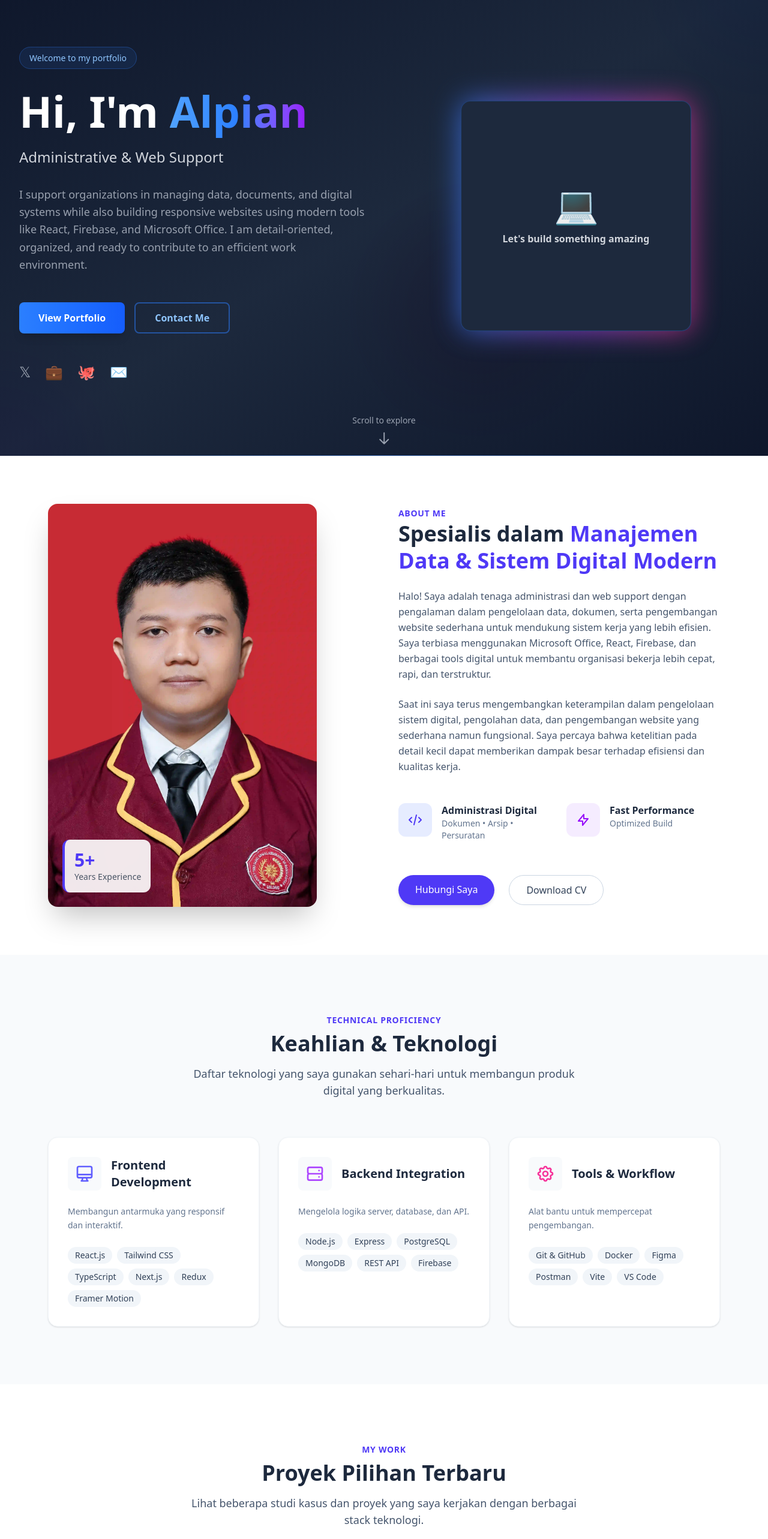
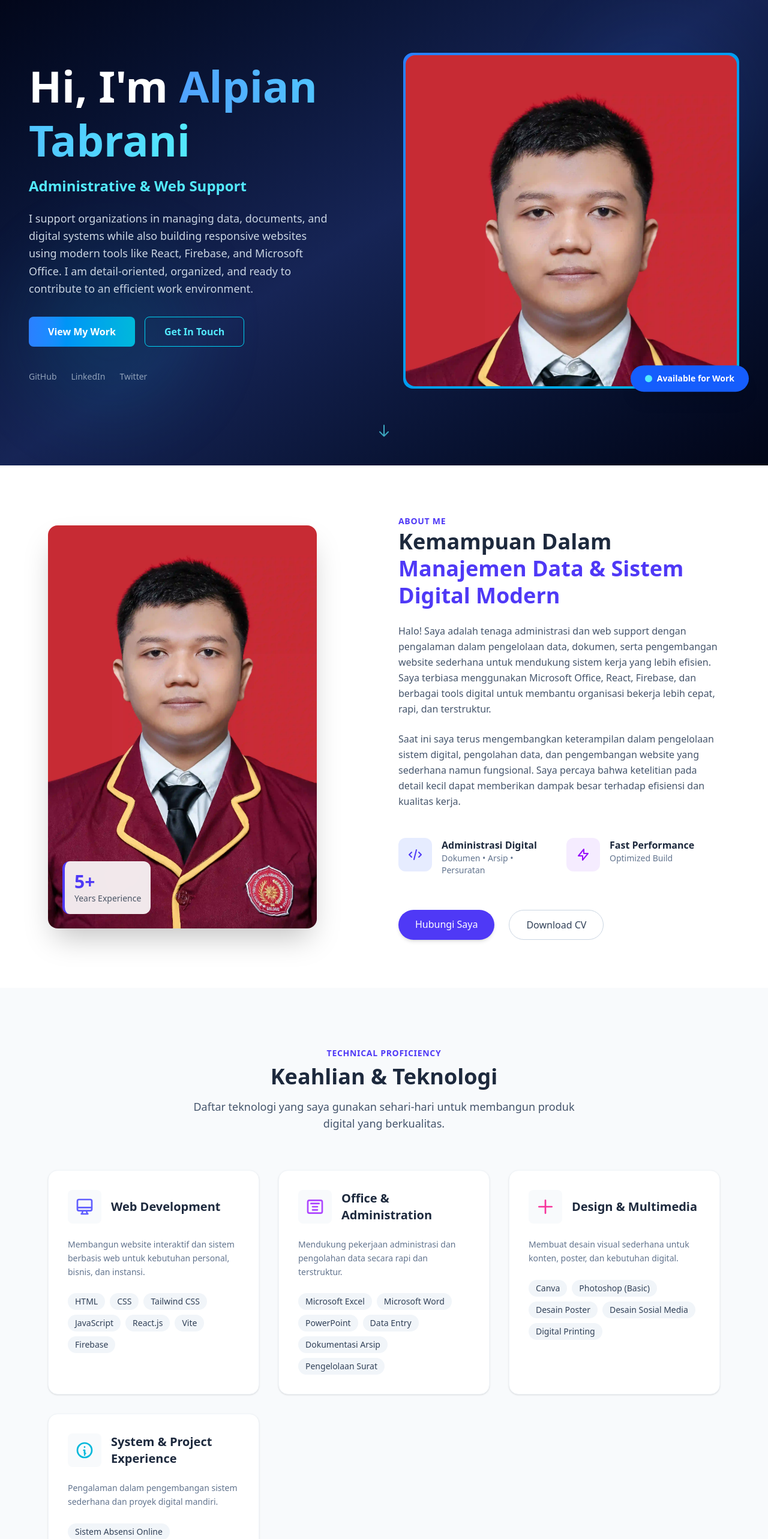
Before and after one commit to Smeagol03/myportfolio, a React (Vite) app: page / in a window 1280 px wide. Shown: the part 40-2606 px from the top of the page at 60% size. Built offline with nearby package versions, Linux system fonts and the light colour scheme.

Commit message:
sesuaian

```diff
--- a/package.json
+++ b/package.json
@@ -12,6 +12,7 @@
   "dependencies": {
     "@tailwindcss/vite": "^4.1.17",
     "gsap": "^3.13.0",
+    "lucide-react": "^0.555.0",
     "react": "^19.2.0",
     "react-dom": "^19.2.0",
     "tailwindcss": "^4.1.17"
--- a/src/komponen/About.jsx
+++ b/src/komponen/About.jsx
@@ -39,7 +39,7 @@ const About = () => {
                 About Me
               </span>
               <h2 className="text-3xl md:text-4xl font-bold text-slate-800 dark:text-white leading-tight">
-                Spesialis dalam{" "}
+                Kemampuan Dalam{" "}
                 <span className="text-indigo-600">
                   Manajemen Data & Sistem Digital Modern
                 </span>
--- a/src/komponen/Contact.jsx
+++ b/src/komponen/Contact.jsx
@@ -5,68 +5,80 @@ const contactInfo = [
   {
     icon: (
       <svg
-        className="w-6 h-6"
+        className="w-6 h-6 text-white"
         fill="none"
         viewBox="0 0 24 24"
         stroke="currentColor"
+        strokeWidth={1.8}
       >
         <path
           strokeLinecap="round"
           strokeLinejoin="round"
-          strokeWidth={2}
-          d="M3 8l7.89 5.26c.72.48 1.63.48 2.35 0L21 8M3 8V19a2 2 0 002 2h14a2 2 0 002-2V8M3 8l-.75-1.5M21 8l.75-1.5"
+          d="M21.75 6.75v10.5a2.25 2.25 0 01-2.25 2.25h-15A2.25 2.25 0 012.25 17.25V6.75m19.5 0A2.25 2.25 0 0019.5 4.5h-15a2.25 2.25 0 00-2.25 2.25m19.5 0l-7.5 6L2.25 6.75"
         />
       </svg>
     ),
-    label: "Email Utama",
-    value: "halo@namasaya.com",
-    link: "mailto:halo@namasaya.com",
+    label: "Email",
+    value: "alpiantabrani@gmail.com",
+    link: "mailto:alpiantabrani@gmail.com",
   },
+
   {
     icon: (
       <svg
-        className="w-6 h-6"
+        className="w-6 h-6 text-rose-600"
         fill="none"
         viewBox="0 0 24 24"
         stroke="currentColor"
+        strokeWidth={1.8}
       >
         <path
           strokeLinecap="round"
           strokeLinejoin="round"
-          strokeWidth={2}
-          d="M17.657 16.657L13.414 20.9a1.998 1.998 0 01-2.828 0l-4.243-4.243a8 8 0 1111.314 0z"
+          d="M12 2.25c-4.28 0-7.75 3.47-7.75 7.75 0 5.25 7.75 11.75 7.75 11.75s7.75-6.5 7.75-11.75c0-4.28-3.47-7.75-7.75-7.75z"
         />
-        <path
-          strokeLinecap="round"
-          strokeLinejoin="round"
-          strokeWidth={2}
-          d="M15 11a3 3 0 11-6 0 3 3 0 016 0z"
-        />
+        <circle cx="12" cy="10" r="3" />
       </svg>
     ),
     label: "Lokasi",
-    value: "Jakarta, Indonesia",
-    link: "https://maps.app.goo.gl/...",
+    value: "Lombok Timur, NTB, Indonesia",
+    link: "https://maps.app.goo.gl/8N4pYh9wrzA2KhxQ6",
   },
+
   {
     icon: (
       <svg
-        className="w-6 h-6"
+        className="w-6 h-6 text-green-600"
         fill="none"
         viewBox="0 0 24 24"
         stroke="currentColor"
+        strokeWidth={1.8}
       >
         <path
           strokeLinecap="round"
           strokeLinejoin="round"
-          strokeWidth={2}
-          d="M3 5a2 2 0 012-2h3.28a1 1 0 01.948.684l1.498 4.493a1 1 0 01-.502 1.21l-2.257 1.128a11.033 11.033 0 005.17 5.17l1.128-2.257a1 1 0 011.21-.502l4.493 1.498a1 1 0 01.684.949V19a2 2 0 01-2 2h-11a2 2 0 01-2-2v-14z"
+          d="M3 5a2 2 0 012-2h3.28a1 1 0 01.95.69l1.5 4.49a1 1 0 01-.5 1.21L8.97 10.53a11.03 11.03 0 004.5 4.5l1.14-2.25a1 1 0 011.21-.5l4.49 1.5a1 1 0 01.69.95V19a2 2 0 01-2 2h-1C9.82 21 3 14.18 3 6V5z"
         />
       </svg>
     ),
     label: "WhatsApp",
-    value: "+62 812 XXX XXX",
-    link: "https://wa.me/62812xxxxxx",
+    value: "+62 81xx-xxxx-xxx",
+    link: "https://wa.me/62XXXXXXXXXXX",
+  },
+
+  {
+    icon: (
+      <svg
+        className="w-6 h-6 text-slate-700 dark:text-slate-300"
+        fill="currentColor"
+        viewBox="0 0 24 24"
+      >
+        <path d="M12 .5C5.66.5.5 5.78.5 12.32c0 5.25 3.44 9.69 8.21 11.27.6.12.82-.26.82-.58v-2.05c-3.34.74-4.04-1.66-4.04-1.66-.54-1.43-1.33-1.81-1.33-1.81-1.09-.77.08-.76.08-.76 1.2.09 1.83 1.28 1.83 1.28 1.07 1.9 2.8 1.35 3.49 1.03.11-.8.42-1.35.76-1.66-2.67-.32-5.47-1.4-5.47-6.2 0-1.37.47-2.5 1.24-3.38-.12-.32-.54-1.62.12-3.38 0 0 1.01-.33 3.3 1.29a11.1 11.1 0 016 0c2.3-1.62 3.3-1.29 3.3-1.29.66 1.76.24 3.06.12 3.38.77.88 1.24 2.01 1.24 3.38 0 4.81-2.8 5.88-5.48 6.19.43.38.81 1.12.81 2.26v3.35c0 .32.21.7.82.58A11.85 11.85 0 0023.5 12.32C23.5 5.78 18.34.5 12 .5z" />
+      </svg>
+    ),
+    label: "GitHub",
+    value: "github.com/alpiantabrani",
+    link: "https://github.com/",
   },
 ];
 
--- a/src/komponen/Experience.jsx
+++ b/src/komponen/Experience.jsx
@@ -1,34 +1,51 @@
 const experienceData = [
   {
-    title: "Senior Fullstack Developer",
-    company: "Tech Innovator Solutions",
+    title: "Tenaga Teknis / Administrasi",
+    company: "Dinas Perumahan & Kawasan Permukiman Kab. Lombok Timur",
     description: [
-      "Memimpin tim yang terdiri dari 5 developer untuk merancang dan meluncurkan produk SaaS baru.",
-      "Mengoptimalkan performa aplikasi, menghasilkan peningkatan kecepatan loading sebesar 40%.",
-      "Mengimplementasikan alur kerja CI/CD menggunakan GitHub Actions dan AWS.",
+      "Mengelola dokumen dan arsip surat masuk dan keluar secara terstruktur.",
+      "Menyusun dan mendistribusikan surat menyurat internal dan eksternal.",
+      "Membantu pencatatan transaksi keuangan sederhana dan laporan administrasi.",
+      "Menyiapkan jadwal rapat serta mendukung kelancaran kegiatan kantor.",
+      "Terlibat dalam pengelolaan konten website dinas dan sistem e-government.",
     ],
-    tech: ["React", "Node.js", "AWS", "PostgreSQL", "Tailwind CSS"],
+    tech: [
+      "Microsoft Word",
+      "Microsoft Excel",
+      "Google Workspace",
+      "Website CMS",
+    ],
   },
   {
-    title: "Junior Frontend Engineer",
-    company: "Creative Digital Agency",
+    title: "Web Developer (Freelance & Personal Project)",
+    company: "Self-Employed",
     description: [
-      "Bertanggung jawab atas pengembangan UI/UX dari 15+ website klien menggunakan framework modern.",
-      "Melakukan testing dan debugging untuk memastikan kompatibilitas browser penuh.",
-      "Berpartisipasi aktif dalam sesi brainstorming desain dan wireframing.",
+      "Membangun website pemesanan bukber dan toko online sederhana.",
+      "Membuat sistem absensi berbasis web menggunakan Firebase.",
+      "Mengembangkan sistem komentar realtime dengan fitur hapus, reply, dan ekspor data.",
+      "Mengintegrasikan form & keranjang belanja dengan WhatsApp.",
     ],
-    tech: ["Vue.js", "SASS", "Firebase", "Git"],
+    tech: [
+      "HTML",
+      "Tailwind CSS",
+      "JavaScript",
+      "Firebase",
+      "Vite",
+      "Supabase",
+    ],
   },
   {
-    title: "Web Developer Intern",
-    company: "Startup Lokal XYZ",
+    title: "Praktik Kerja Lapangan (Multimedia)",
+    company: "Digital Printing Cahaya Mandiri",
     description: [
-      "Membantu dalam maintenance dan update konten website utama perusahaan.",
-      "Belajar dan mengimplementasikan dasar-dasar PHP dan MySQL.",
+      "Mengoperasikan mesin digital printing, cetak foto, dan cetak stiker.",
+      "Melakukan desain sederhana menggunakan Canva dan Photoshop.",
+      "Membantu dalam produksi sablon dan bordir pesanan pelanggan.",
     ],
-    tech: ["HTML", "CSS", "JavaScript", "PHP"],
+    tech: ["Canva", "Photoshop", "CorelDraw", "Digital Printing Tools"],
   },
 ];
+
 const Experience = () => {
   return (
     <section id="experience" className="py-24 bg-slate-50 dark:bg-slate-900">
@@ -82,7 +99,7 @@ const Experience = () => {
                     </p>
 
                     {/* Deskripsi */}
-                    <ul className="list-disc md:list-none ml-5 pl-3 space-y-2 text-slate-600 dark:text-slate-400 text-sm text-justify">
+                    <ul className="list-disc md:list-none space-y-2 text-slate-600 dark:text-slate-400 text-sm text-justify">
                       {exp.description.map((desc, idx) => (
                         <li key={idx}>{desc}</li>
                       ))}
--- a/src/komponen/Hero.jsx
+++ b/src/komponen/Hero.jsx
@@ -1,132 +1,124 @@
+import { useState, useEffect } from "react";
 import Bg from "/my.webp";
 
 const Hero = () => {
-  const handleScrollDown = () => {
-    window.scrollTo({
-      top: window.innerHeight,
-      behavior: "smooth",
-    });
+  const nama = "Alpian Tabrani";
+  const role = "Administrative & Web Support";
+  const deskrisi =
+    "I support organizations in managing data, documents, and digital systems while also building responsive websites using modern tools like React, Firebase, and Microsoft Office. I am detail-oriented, organized, and ready to contribute to an efficient work environment.";
+  const [isVisible, setIsVisible] = useState(false);
+  const handleCTAclick = () => {
+    // Scroll to Projects section
+    const projectsSection = document.getElementById("about");
+    if (projectsSection) {
+      projectsSection.scrollIntoView({ behavior: "smooth" });
+    }
   };
+  useEffect(() => {
+    // Trigger animation on mount
+    setIsVisible(true);
+  }, []);
 
   return (
-    <section className="min-h-screen bg-linear-to-br from-slate-900 via-slate-800 to-slate-900 text-white overflow-hidden relative">
-      {/* Animated background elements */}
-      <div className="absolute inset-0 overflow-hidden">
-        <div className="absolute -top-40 -right-40 w-80 h-80 bg-blue-500 rounded-full mix-blend-multiply filter blur-3xl opacity-20 animate-blob"></div>
-        <div className="absolute -bottom-40 -left-40 w-80 h-80 bg-purple-500 rounded-full mix-blend-multiply filter blur-3xl opacity-20 animate-blob animation-delay-2000"></div>
-        <div className="absolute top-1/2 left-1/2 w-80 h-80 bg-pink-500 rounded-full mix-blend-multiply filter blur-3xl opacity-20 animate-blob animation-delay-4000"></div>
+    <section className="relative w-full min-h-screen bg-linear-to-br from-slate-950 via-blue-950 to-slate-950 overflow-hidden">
+      {/* Subtle background elements - lightweight */}
+      <div className="absolute inset-0 opacity-20">
+        <div className="absolute top-20 right-10 w-72 h-72 bg-blue-500 rounded-full mix-blend-multiply filter blur-3xl animate-pulse"></div>
+        <div
+          className="absolute bottom-20 left-10 w-72 h-72 bg-cyan-500 rounded-full mix-blend-multiply filter blur-3xl animate-pulse"
+          style={{ animationDelay: "2s" }}
+        ></div>
       </div>
 
-      {/* Content */}
-      <div className="relative z-10 max-w-7xl mx-auto px-4 sm:px-6 lg:px-8 min-h-screen flex flex-col justify-center py-20 lg:py-0">
-        <div className="grid grid-cols-1 lg:grid-cols-2 gap-10 lg:gap-16 items-center">
-          {/* LEFT CONTENT */}
-          <div className="space-y-6 sm:space-y-8 animate-fade-in text-center lg:text-left">
-            {/* Badge */}
-            <div className="inline-block mx-auto lg:mx-0">
-              <span className="px-4 py-2 rounded-full bg-blue-500/10 border border-blue-500/30 text-blue-300 text-sm font-medium">
-                Welcome to my portfolio
-              </span>
-            </div>
-
-            {/* Main heading */}
-            <div className="space-y-4">
-              <h1 className="text-3xl sm:text-4xl md:text-6xl xl:text-7xl font-bold leading-tight">
+      {/* Main content */}
+      <div className="relative z-10 max-w-7xl mx-auto px-6 sm:px-8 lg:px-12 py-20 sm:py-32 flex flex-col justify-center min-h-screen">
+        <div className="grid grid-cols-1 lg:grid-cols-2 gap-12 lg:gap-16 items-center">
+          {/* Left side - Text content */}
+          <div
+            className={`transform transition-all duration-1000 ${
+              isVisible
+                ? "opacity-100 translate-y-0"
+                : "opacity-0 translate-y-10"
+            }`}
+          >
+            {/* Name */}
+            <h1 className="text-5xl sm:text-6xl lg:text-7xl font-bold text-white mb-4 leading-tight">
               Hi, I'm{" "}
-                <span className="bg-linear-to-r from-blue-400 via-blue-500 to-purple-600 bg-clip-text text-transparent">
-                  Alpian
+              <span className="text-transparent bg-clip-text bg-linear-to-r from-blue-400 to-cyan-300">
+                {nama}
               </span>
             </h1>
 
-              <p className="text-base sm:text-lg md:text-xl xl:text-2xl text-gray-300 font-light">
-                Administrative & Web Support
+            {/* Job Title */}
+            <p className="text-xl sm:text-2xl text-cyan-300 font-semibold mb-6">
+              {role}
             </p>
-            </div>
 
-            {/* Description */}
-            <p className="text-sm sm:text-base md:text-lg text-gray-400 max-w-xl mx-auto lg:mx-0 leading-relaxed">
-              I support organizations in managing data, documents, and digital
-              systems while also building responsive websites using modern tools
-              like React, Firebase, and Microsoft Office. I am detail-oriented,
-              organized, and ready to contribute to an efficient work
-              environment.
+            {/* Tagline */}
+            <p className="text-base sm:text-lg text-slate-300 mb-8 max-w-lg leading-relaxed">
+              {deskrisi}
             </p>
 
             {/* CTA Buttons */}
-            <div className="flex flex-wrap justify-center lg:justify-start gap-4 pt-4">
+            <div className="flex flex-wrap gap-4">
               <button
-                onClick={handleScrollDown}
-                className="px-6 sm:px-8 py-3 bg-linear-to-r from-blue-500 to-blue-600 rounded-lg font-semibold hover:from-blue-600 hover:to-blue-700 transition-all duration-300 transform hover:scale-105 shadow-lg hover:shadow-blue-500/50"
+                onClick={handleCTAclick}
+                className="px-8 py-3 bg-linear-to-r from-blue-500 to-cyan-500 text-white font-semibold rounded-lg hover:shadow-lg hover:shadow-blue-500/50 transform hover:scale-105 transition-all duration-200"
               >
-                View Portfolio
+                View My Work
               </button>
-
-              <button className="px-6 sm:px-8 py-3 border-2 border-blue-500/50 rounded-lg font-semibold text-blue-300 hover:border-blue-400 hover:bg-blue-500/10 transition-all duration-300">
-                Contact Me
+              <button className="px-8 py-3 border border-cyan-400 text-cyan-300 font-semibold rounded-lg hover:bg-cyan-400 hover:bg-opacity-10 transition-all duration-200">
+                Get In Touch
               </button>
             </div>
 
             {/* Social Links */}
-            <div className="flex justify-center lg:justify-start gap-6 pt-4 text-xl md:text-2xl">
+            <div className="flex gap-6 mt-10">
+              {["GitHub", "LinkedIn", "Twitter"].map((social, index) => (
                 <a
+                  key={index}
                   href="#"
-                className="text-gray-400 hover:text-blue-400 transition-colors"
+                  className="text-slate-400 hover:text-cyan-300 transition-colors duration-200 text-sm font-medium"
                 >
-                𝕏
+                  {social}
                 </a>
-              <a
-                href="#"
-                className="text-gray-400 hover:text-blue-400 transition-colors"
-              >
-                💼
-              </a>
-              <a
-                href="#"
-                className="text-gray-400 hover:text-blue-400 transition-colors"
-              >
-                🐙
-              </a>
-              <a
-                href="#"
-                className="text-gray-400 hover:text-blue-400 transition-colors"
-              >
-                ✉️
-              </a>
+              ))}
             </div>
           </div>
 
-          {/* RIGHT CONTENT */}
-          <div className="hidden md:flex justify-center items-center animate-slide-up">
-            <div className="relative w-64 h-64 sm:w-72 sm:h-72 md:w-80 md:h-80 xl:w-96 xl:h-96">
-              {/* Glowing border */}
-              <div className="absolute inset-0 bg-linear-to-r from-blue-500 via-purple-500 to-pink-500 rounded-2xl opacity-70 blur-xl animate-pulse"></div>
+          {/* Right side - Visual element */}
+          <div
+            className={`transform transition-all duration-1000 delay-200 ${
+              isVisible
+                ? "opacity-100 translate-x-0"
+                : "opacity-0 translate-x-10"
+            }`}
+          >
+            <div className="relative w-full aspect-square">
+              {/* Avatar circle with linear border */}
+              <div className="w-full h-full rounded-2xl bg-linear-to-br from-blue-500 to-cyan-500 p-1">
+                <img
+                  src={Bg}
+                  alt="Profile"
+                  className="w-full h-full rounded-2xl object-top object-cover"
+                />
+              </div>
 
-              {/* Content box */}
-              <div className="absolute inset-0 bg-slate-800 rounded-2xl border border-blue-500/30 flex items-center justify-center text-center p-6">
-                <div>
-                  <div className="text-5xl sm:text-6xl mb-4">💻</div>
-                  <p className="text-gray-300 font-semibold text-sm sm:text-base">
-                    Let's build something amazing
-                  </p>
-                </div>
+              {/* Floating badge */}
+              <div className="absolute -bottom-4 -right-4 bg-blue-600 text-white px-6 py-3 rounded-full shadow-xl flex items-center gap-2 animate-bounce">
+                <div className="w-3 h-3 bg-cyan-300 rounded-full"></div>
+                <span className="text-sm font-semibold">
+                  Available for Work
+                </span>
               </div>
             </div>
           </div>
         </div>
 
         {/* Scroll indicator */}
-        <div className="absolute bottom-2 left-1/2 transform -translate-x-1/2 animate-bounce">
-          <button
-            onClick={handleScrollDown}
-            className="flex flex-col items-center gap-2 text-gray-400 hover:text-blue-400 transition-colors"
-            aria-label="Scroll down"
-          >
-            <span className="text-xs sm:text-sm font-medium">
-              Scroll to explore
-            </span>
-
+        <div className="absolute bottom-10 left-1/2 transform -translate-x-1/2 animate-bounce">
           <svg
-              className="w-5 h-5 sm:w-6 sm:h-6"
+            className="w-6 h-6 text-cyan-300 opacity-70"
             fill="none"
             stroke="currentColor"
             viewBox="0 0 24 24"
@@ -138,12 +130,8 @@ const Hero = () => {
               d="M19 14l-7 7m0 0l-7-7m7 7V3"
             />
           </svg>
-          </button>
         </div>
       </div>
-
-      {/* Decorative line */}
-      <div className="absolute bottom-0 left-0 right-0 h-px bg-linear-to-r from-transparent via-blue-500 to-transparent opacity-50"></div>
     </section>
   );
 };
--- a/src/komponen/Skills.jsx
+++ b/src/komponen/Skills.jsx
@@ -2,7 +2,7 @@ import React from "react";
 
 const skillsData = [
   {
-    category: "Frontend Development",
+    category: "Web Development",
     icon: (
       <svg
         className="w-8 h-8 text-indigo-500"
@@ -18,18 +18,21 @@ const skillsData = [
         />
       </svg>
     ),
-    description: "Membangun antarmuka yang responsif dan interaktif.",
+    description:
+      "Membangun website interaktif dan sistem berbasis web untuk kebutuhan personal, bisnis, dan instansi.",
     items: [
+      "HTML",
+      "CSS",
+      "Tailwind CSS",
+      "JavaScript",
       "React.js",
-      "Tailwind CSS",
-      "TypeScript",
-      "Next.js",
-      "Redux",
-      "Framer Motion",
+      "Vite",
+      "Firebase",
     ],
   },
+
   {
-    category: "Backend Integration",
+    category: "Office & Administration",
     icon: (
       <svg
         className="w-8 h-8 text-purple-500"
@@ -41,22 +44,24 @@ const skillsData = [
           strokeLinecap="round"
           strokeLinejoin="round"
           strokeWidth={2}
-          d="M5 12h14M5 12a2 2 0 01-2-2V6a2 2 0 012-2h14a2 2 0 012 2v4a2 2 0 01-2 2M5 12a2 2 0 00-2 2v4a2 2 0 002 2h14a2 2 0 002-2v-4a2 2 0 00-2-2m-2-4h.01M17 16h.01"
+          d="M9 12h6M9 16h6M7 8h10M5 20h14a2 2 0 002-2V6a2 2 0 00-2-2H5a2 2 0 00-2 2v12a2 2 0 002 2z"
         />
       </svg>
     ),
-    description: "Mengelola logika server, database, dan API.",
+    description:
+      "Mendukung pekerjaan administrasi dan pengolahan data secara rapi dan terstruktur.",
     items: [
-      "Node.js",
-      "Express",
-      "PostgreSQL",
-      "MongoDB",
-      "REST API",
-      "Firebase",
+      "Microsoft Excel",
+      "Microsoft Word",
+      "PowerPoint",
+      "Data Entry",
+      "Dokumentasi Arsip",
+      "Pengelolaan Surat",
     ],
   },
+
   {
-    category: "Tools & Workflow",
+    category: "Design & Multimedia",
     icon: (
       <svg
         className="w-8 h-8 text-pink-500"
@@ -68,18 +73,47 @@ const skillsData = [
           strokeLinecap="round"
           strokeLinejoin="round"
           strokeWidth={2}
-          d="M10.325 4.317c.426-1.756 2.924-1.756 3.35 0a1.724 1.724 0 002.573 1.066c1.543-.94 3.31.826 2.37 2.37a1.724 1.724 0 001.065 2.572c1.756.426 1.756 2.924 0 3.35a1.724 1.724 0 00-1.066 2.573c.94 1.543-.826 3.31-2.37 2.37a1.724 1.724 0 00-2.572 1.065c-.426 1.756-2.924 1.756-3.35 0a1.724 1.724 0 00-2.573-1.066c-1.543.94-3.31-.826-2.37-2.37a1.724 1.724 0 00-1.065-2.572c-1.756-.426-1.756-2.924 0-3.35a1.724 1.724 0 001.066-2.573c-.94-1.543.826-3.31 2.37-2.37.996.608 2.296.07 2.572-1.065z"
+          d="M12 4v16m8-8H4"
         />
+      </svg>
+    ),
+    description:
+      "Membuat desain visual sederhana untuk konten, poster, dan kebutuhan digital.",
+    items: [
+      "Canva",
+      "Photoshop (Basic)",
+      "Desain Poster",
+      "Desain Sosial Media",
+      "Digital Printing",
+    ],
+  },
+
+  {
+    category: "System & Project Experience",
+    icon: (
+      <svg
+        className="w-8 h-8 text-cyan-500"
+        fill="none"
+        viewBox="0 0 24 24"
+        stroke="currentColor"
+      >
         <path
           strokeLinecap="round"
           strokeLinejoin="round"
           strokeWidth={2}
-          d="M15 12a3 3 0 11-6 0 3 3 0 016 0z"
+          d="M13 16h-1v-4h-1m1-4h.01M12 18h.01M21 12A9 9 0 113 12a9 9 0 0118 0z"
         />
       </svg>
     ),
-    description: "Alat bantu untuk mempercepat pengembangan.",
-    items: ["Git & GitHub", "Docker", "Figma", "Postman", "Vite", "VS Code"],
+    description:
+      "Pengalaman dalam pengembangan sistem sederhana dan proyek digital mandiri.",
+    items: [
+      "Sistem Absensi Online",
+      "Realtime Comment System",
+      "Website Undangan",
+      "Toko Online (Firebase + WA)",
+      "Portfolio Website",
+    ],
   },
 ];
 
```
Also changed, not shown: 1 other file (tests, documents, lock files or other folders). Lines whose indentation alone changed are shown as unchanged.
